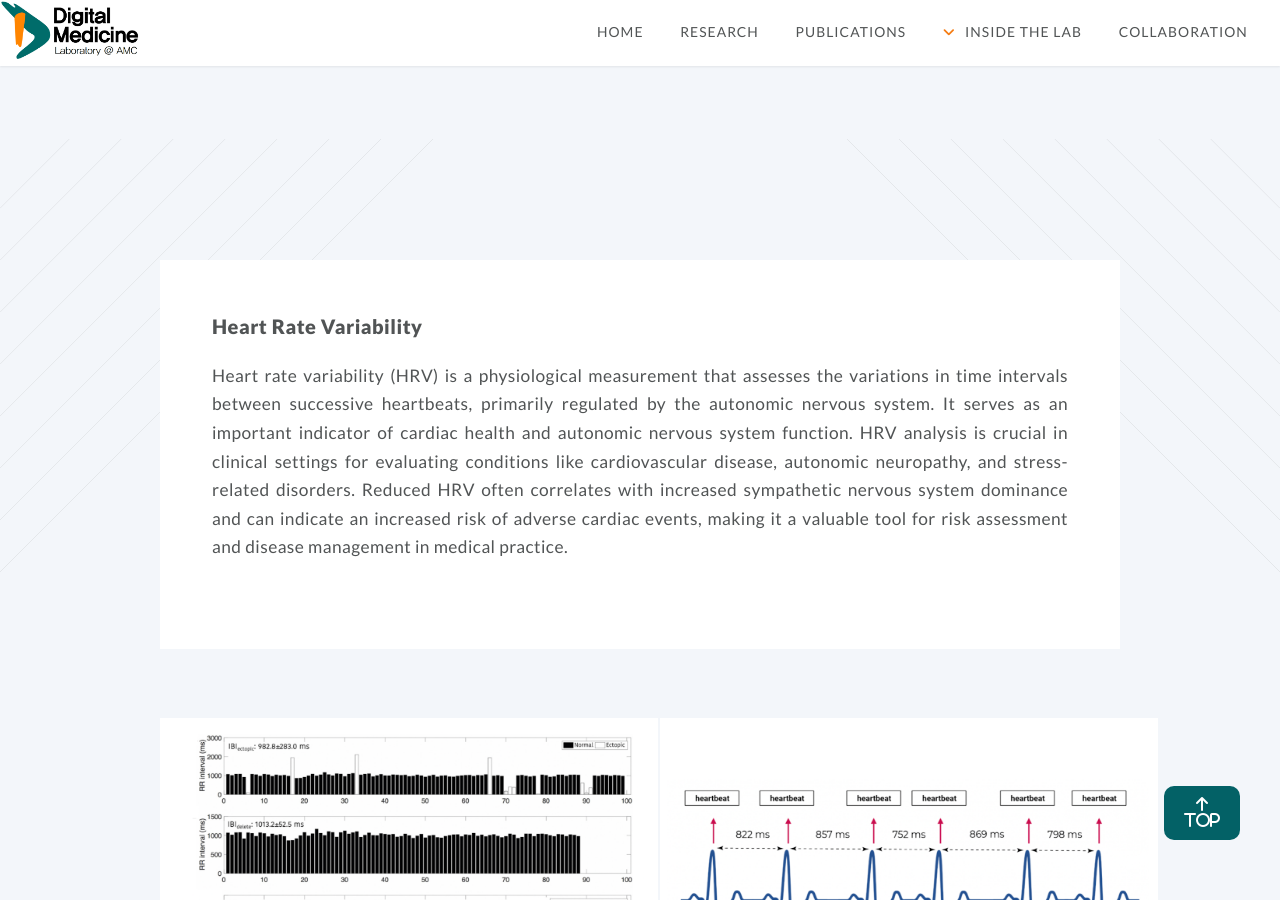
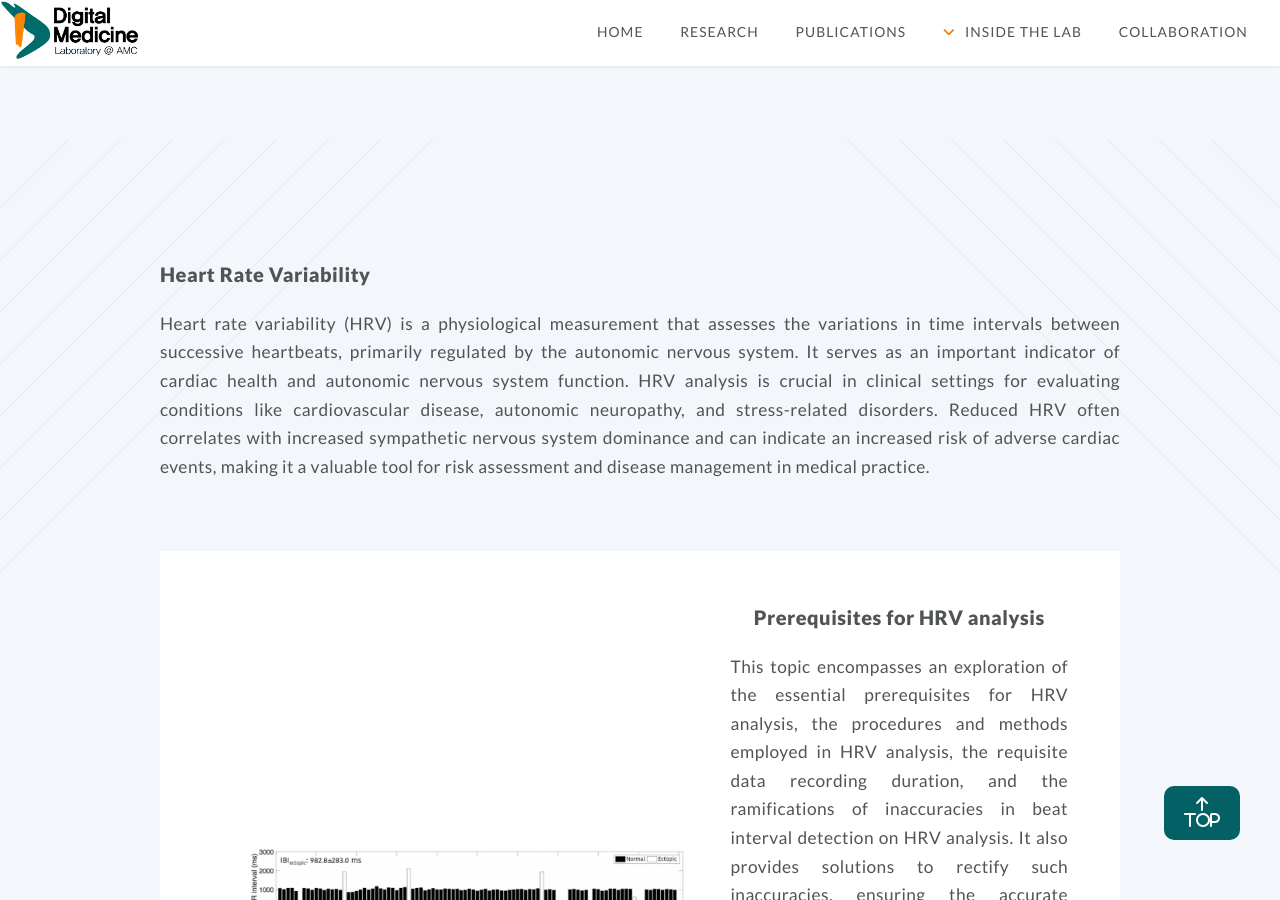
Before and after one commit to ydon1111/ydon1111.github.io, a Jekyll site: the page built from htmls/research/heart_rhythm.html, in a window 1280 px wide and 900 px high, scrolled down 577 px. Built offline with Jekyll 4.4.1, drawn with Linux system fonts in a browser that asks for light colours; nearby versions of some CDN libraries.

Commit message:
heart rhythme 수정

```diff
--- a/htmls/research/heart_rhythm.html
+++ b/htmls/research/heart_rhythm.html
@@ -23,7 +23,8 @@ layout: default
 
 		<section class="nav-item">
 			<ul>
-				<li><a href="disease_prediction.html" class="nav-link_re"><img src="/images/icons/DiseasePrediction.png" alt="">
+				<li><a href="disease_prediction.html" class="nav-link_re"><img src="/images/icons/DiseasePrediction.png"
+							alt="">
 						<span style="line-height: 80%;"><br>Disease Prediction</a>
 				</li></span>
 			</ul>
@@ -32,7 +33,8 @@ layout: default
 
 		<section>
 			<ul>
-				<li><a href="heart_rhythm.html" class="nav-link_re active"><img src="/images/icons/heart-rate.png" alt="">
+				<li><a href="heart_rhythm.html" class="nav-link_re active"><img src="/images/icons/heart-rate.png"
+							alt="">
 						<span style="line-height: 80%;"><br>Heart Rhythm</a></li></span>
 			</ul>
 		</section>
@@ -61,24 +63,22 @@ layout: default
 
 		<section>
 			<ul>
-				<li><a href="biosignal_processing.html" class="nav-link_re"><img
-							src="/images/icons/monitoring.png" alt="">
+				<li><a href="biosignal_processing.html" class="nav-link_re"><img src="/images/icons/monitoring.png"
+							alt="">
 						<span style="line-height: 80%;"><br>Biosignal Processing</a></li></span>
 			</ul>
 		</section>
 
 		<section>
 			<ul>
-				<li><a href="PPG_analysis.html" class="nav-link_re"><img src="/images/icons/PPGAnaylsis.png"
-							alt="">
+				<li><a href="PPG_analysis.html" class="nav-link_re"><img src="/images/icons/PPGAnaylsis.png" alt="">
 						<span style="line-height: 80%;"><br>PPG Analysis</a></li></span>
 			</ul>
 		</section>
 
 		<section>
 			<ul>
-				<li><a href="therapeutics.html" class="nav-link_re"><img src="/images/icons/Therapeutics.png"
-							alt="">
+				<li><a href="therapeutics.html" class="nav-link_re"><img src="/images/icons/Therapeutics.png" alt="">
 						<span style="line-height: 80%;"><br>Therapeutics</a></li></span>
 			</ul>
 		</section>
@@ -88,10 +88,9 @@ layout: default
 
 <!-- Main -->
 <article id="main">
+	<!-- One -->
 
-	<!-- One -->
-	<section class="wrapper style4 container">
-
+	<section class="wrapper style1 container">
 		<!-- Content -->
 		<div class="content">
 			<section>
@@ -100,7 +99,6 @@ layout: default
 
 					</h3>
 				</header>
-
 				<p align="justify">
 					Heart rate variability (HRV) is a physiological measurement that assesses the variations in time
 					intervals between successive heartbeats, primarily regulated by the autonomic nervous system. It
@@ -109,27 +107,29 @@ layout: default
 					autonomic neuropathy, and stress-related disorders. Reduced HRV often correlates with increased
 					sympathetic nervous system dominance and can indicate an increased risk of adverse cardiac events,
 					making it a valuable tool for risk assessment and disease management in medical practice.
-
 				</p>
-
 		</div>
-
 	</section>
 
-	<!-- Two -->
-	<section class="wrapper style1 container special">
+
+	<section class="wrapper style4 container special">
 		<div class="row">
-			<div class="6u">
-				<section>
+			<div class>
+				<section class="image-and-content">
+					<div class="image-container">
+						<img src="/images/research/BIOMEDICAL SIGNAL PROCESSING & ANALYSIS/3/Prerequisites for HRV analysis.png"
+							alt="" height="280px">
+					</div>
+					<div class="content-container">
 						<header>
-						<img src="/images/research/BIOMEDICAL SIGNAL PROCESSING & ANALYSIS/3/Prerequisites for HRV analysis.png" alt="" height="280px">
 							<h3>Prerequisites for HRV analysis
 
 							</h3>
 						</header>
 						<p align="justify"> This topic encompasses an exploration of the essential prerequisites for HRV
 							analysis, the procedures and methods employed in HRV analysis, the requisite data recording
-						duration, and the ramifications of inaccuracies in beat interval detection on HRV analysis. It
+							duration, and the ramifications of inaccuracies in beat interval detection on HRV analysis.
+							It
 							also provides solutions to rectify such inaccuracies, ensuring the accurate execution of HRV
 							analysis.
 
@@ -140,26 +140,35 @@ layout: default
 							Jin Woong Kim, Hyeon Seok Seok and Hangsik Shin, "Is Ultra-Short-Term Heart Rate Variability
 							Valid in Non-static Conditions?," Frontiers in Physiology, 12, pp. 596060, 2021
 							<br>
-						Ahyoung Choi and Hangsik Shin, “Quantitative analysis of the effect of an ectopic beat on heart
+							Ahyoung Choi and Hangsik Shin, “Quantitative analysis of the effect of an ectopic beat on
+							heart
 							rate variability in the resting condition,” Frontiers in physiology, 9, 922, 2018
 
 						</p>
 				</section>
 			</div>
+		</div>
+	</section>
 
-
-			<div class="6u">
-				<section>
-					<header>
-						<img src="/images/research/BIOMEDICAL SIGNAL PROCESSING & ANALYSIS/3/HRV analysis.png" alt="" height="280px">
+	<section class="wrapper style4 container special">
+		<div class="row">
+			<div class>
+				<section class="image-and-content">
+					<div class="image-container">
+						<img src="/images/research/BIOMEDICAL SIGNAL PROCESSING & ANALYSIS/3/HRV analysis.png" alt=""
+							height="280px">
+					</div>
+					<div class="content-container">
 						<h3>HRV analysis
-
 						</h3>
 						</header>
-					<p align="justify">Our research focuses on the relationship between HRV and the autonomic nervous
-						system. We aim to observe HRV changes in various human conditions and environmental settings to
+						<p align="justify">Our research focuses on the relationship between HRV and the autonomic
+							nervous
+							system. We aim to observe HRV changes in various human conditions and environmental settings
+							to
 							trace autonomic nervous system activity. This research will deepen our understanding of the
-						connection between HRV and the autonomic nervous system, potentially providing valuable insights
+							connection between HRV and the autonomic nervous system, potentially providing valuable
+							insights
 							into health improvement, stress management, and psychological stability.
 
 
@@ -167,15 +176,17 @@ layout: default
 
 						<p align="justify">
 							<strong>Paper</strong><br>
-						Hangsik Shin, “Ambient temperature effect on pulse rate variability as an alternative to heart
-						rate variability in young adult,” Journal of Clinical Monitoring and Computing, 30(6), 939-948,
+							Hangsik Shin, “Ambient temperature effect on pulse rate variability as an alternative to
+							heart
+							rate variability in young adult,” Journal of Clinical Monitoring and Computing, 30(6),
+							939-948,
 							2016
 							<br>
 						</p>
-
 				</section>
 			</div>
 		</div>
+	</section>
 
 
 
```
Lines whose indentation alone changed are shown as unchanged.
